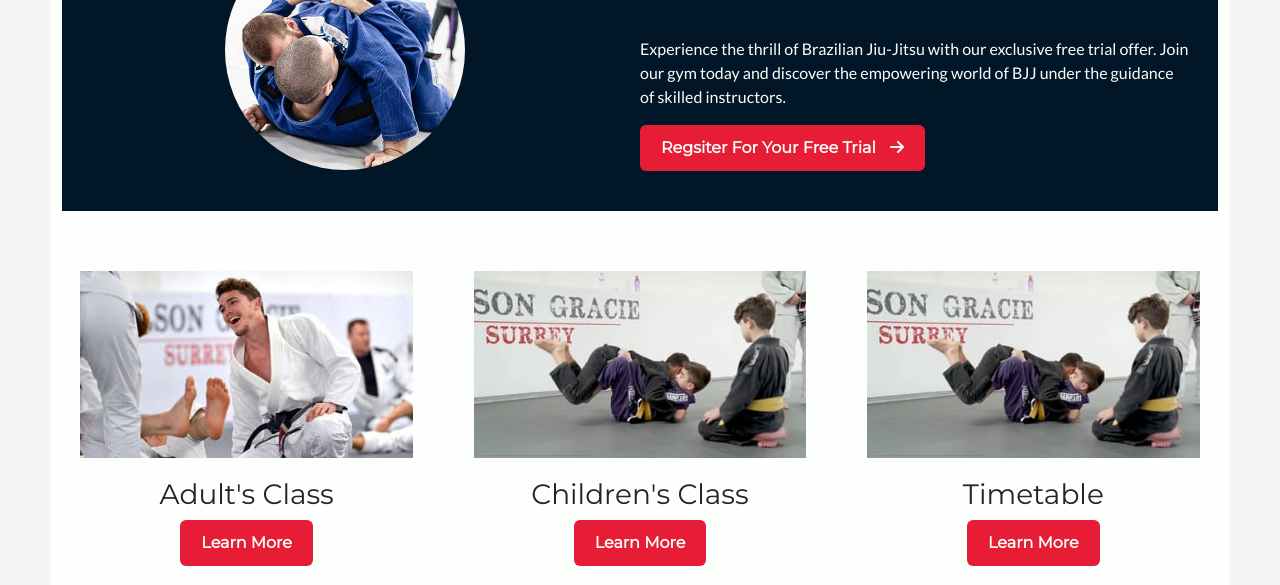
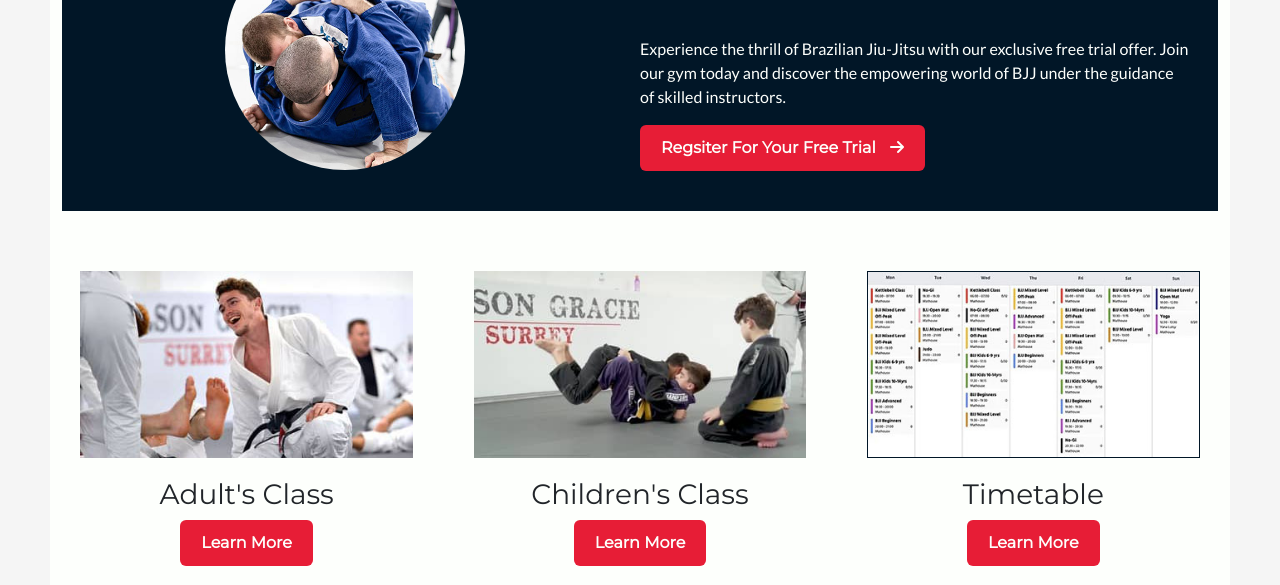
Before and after one commit to ouzifeng/CI_PP1_BJJ_GYM, a plain HTML site: page index.html in a window 1280 px wide. Shown: the part 1253-1838 px from the top of the page. Drawn offline with nearby package versions, Linux system fonts and the light colour scheme.

Commit message:
add border to bjj timetable image

```diff
--- a/assets/css/style.css
+++ b/assets/css/style.css
@@ -92,6 +92,10 @@ span i {
 }
 
 /* Body Styles */
+
+.bjj-timetable {
+    border: 1px #011627 solid;
+}
 
 .welcome {
     text-align: center;
--- a/index.html
+++ b/index.html
@@ -153,7 +153,7 @@
                 <a href="classes.html#childrensclass" class="btn btn-cta">Learn More</a>
             </div>
             <div class="col-sm-4">
-                <img src="assets/images/kids-class.jpg" alt="BJJ timetable">
+                <img src="assets/images/bjj-timetable.jpeg" alt="BJJ timetable" class="bjj-timetable">
                 <h3>Timetable</h3>
                 <a href="timetable.html" class="btn btn-cta">Learn More</a>
             </div>
```
